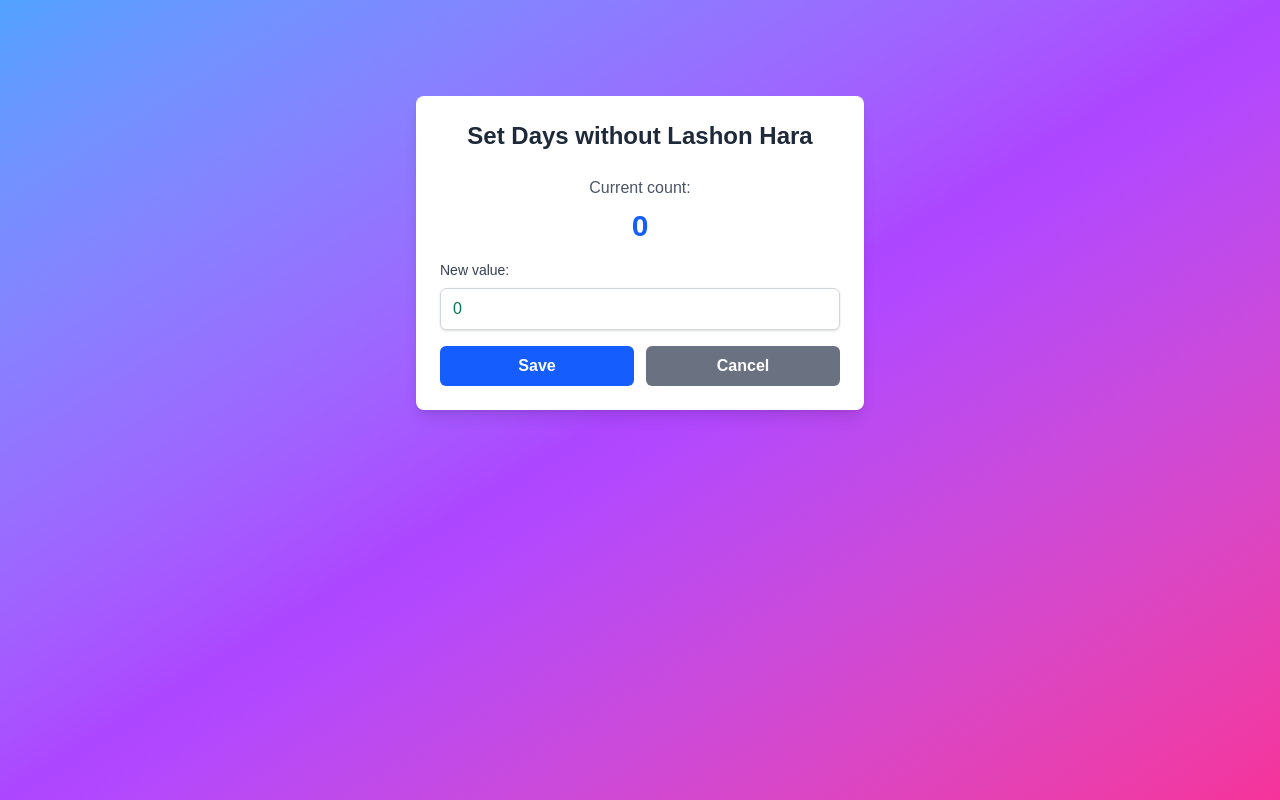
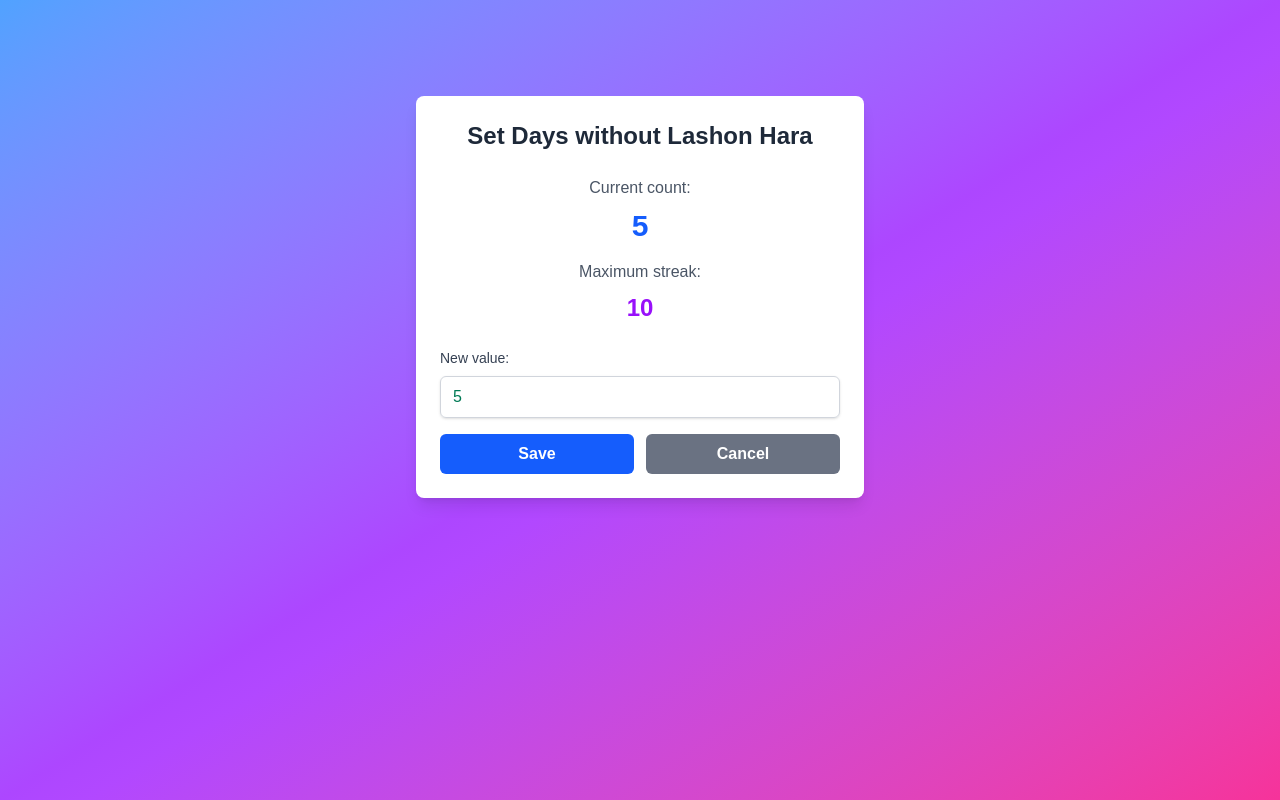
Before and after one commit to festeh/papujki, a Next.js app: page /lashon-hara-settings in a window 1280 px wide. Built offline with nearby package versions, Linux system fonts and the light colour scheme.

Commit message:
show max stream

```diff
--- a/app/api/lashon-hara/route.js
+++ b/app/api/lashon-hara/route.js
@@ -21,7 +21,7 @@ function readCounter() {
   } catch (error) {
     console.error('Error reading counter:', error);
   }
-  return { days: 0 };
+  return { days: 0, maxStreak: 0 };
 }
 
 function writeCounter(data) {
@@ -51,10 +51,14 @@ export async function POST(request) {
       );
     }
 
-    const success = writeCounter({ days });
+    const currentData = readCounter();
+    const maxStreak = Math.max(days, currentData.maxStreak || 0);
+    const newData = { days, maxStreak };
+
+    const success = writeCounter(newData);
 
     if (success) {
-      return NextResponse.json({ days });
+      return NextResponse.json(newData);
     } else {
       return NextResponse.json(
         { error: 'Failed to save counter' },
--- a/app/lashon-hara-settings/page.js
+++ b/app/lashon-hara-settings/page.js
@@ -6,6 +6,7 @@ import { useRouter } from 'next/navigation';
 const LashonHaraSettingsPage = () => {
 	const [days, setDays] = useState('');
 	const [currentDays, setCurrentDays] = useState(0);
+	const [maxStreak, setMaxStreak] = useState(0);
 	const router = useRouter();
 
 	useEffect(() => {
@@ -18,6 +19,7 @@ const LashonHaraSettingsPage = () => {
 			if (response.ok) {
 				const data = await response.json();
 				setCurrentDays(data.days);
+				setMaxStreak(data.maxStreak || 0);
 				setDays(data.days.toString());
 			}
 		} catch (error) {
@@ -58,9 +60,15 @@ const LashonHaraSettingsPage = () => {
 					Set Days without Lashon Hara
 				</h1>
 
-				<div className="mb-4 text-center">
-					<p className="text-gray-600 mb-2">Current count:</p>
-					<p className="text-3xl font-bold text-blue-600">{currentDays}</p>
+				<div className="mb-6 text-center space-y-4">
+					<div>
+						<p className="text-gray-600 mb-2">Current count:</p>
+						<p className="text-3xl font-bold text-blue-600">{currentDays}</p>
+					</div>
+					<div>
+						<p className="text-gray-600 mb-2">Maximum streak:</p>
+						<p className="text-2xl font-bold text-purple-600">{maxStreak}</p>
+					</div>
 				</div>
 
 				<form onSubmit={handleSubmit} className="space-y-4">
--- a/components/lashon-hara-counter.jsx
+++ b/components/lashon-hara-counter.jsx
@@ -5,6 +5,7 @@ import { useRouter } from 'next/navigation';
 
 const LashonHaraCounter = () => {
 	const [days, setDays] = useState(0);
+	const [maxStreak, setMaxStreak] = useState(0);
 	const [showConfetti, setShowConfetti] = useState(false);
 	const [longPressTimer, setLongPressTimer] = useState(null);
 	const router = useRouter();
@@ -19,6 +20,7 @@ const LashonHaraCounter = () => {
 			if (response.ok) {
 				const data = await response.json();
 				setDays(data.days);
+				setMaxStreak(data.maxStreak || 0);
 			}
 		} catch (error) {
 			console.error('Error fetching counter:', error);
@@ -39,7 +41,9 @@ const LashonHaraCounter = () => {
 			});
 
 			if (response.ok) {
-				setDays(newDays);
+				const data = await response.json();
+				setDays(data.days);
+				setMaxStreak(data.maxStreak);
 				// Trigger confetti animation
 				setShowConfetti(true);
 				setTimeout(() => setShowConfetti(false), 1000);
--- /dev/null
+++ b/data/lashon-hara.json
@@ -0,0 +1 @@
+{"days": 5, "maxStreak": 10}
```
